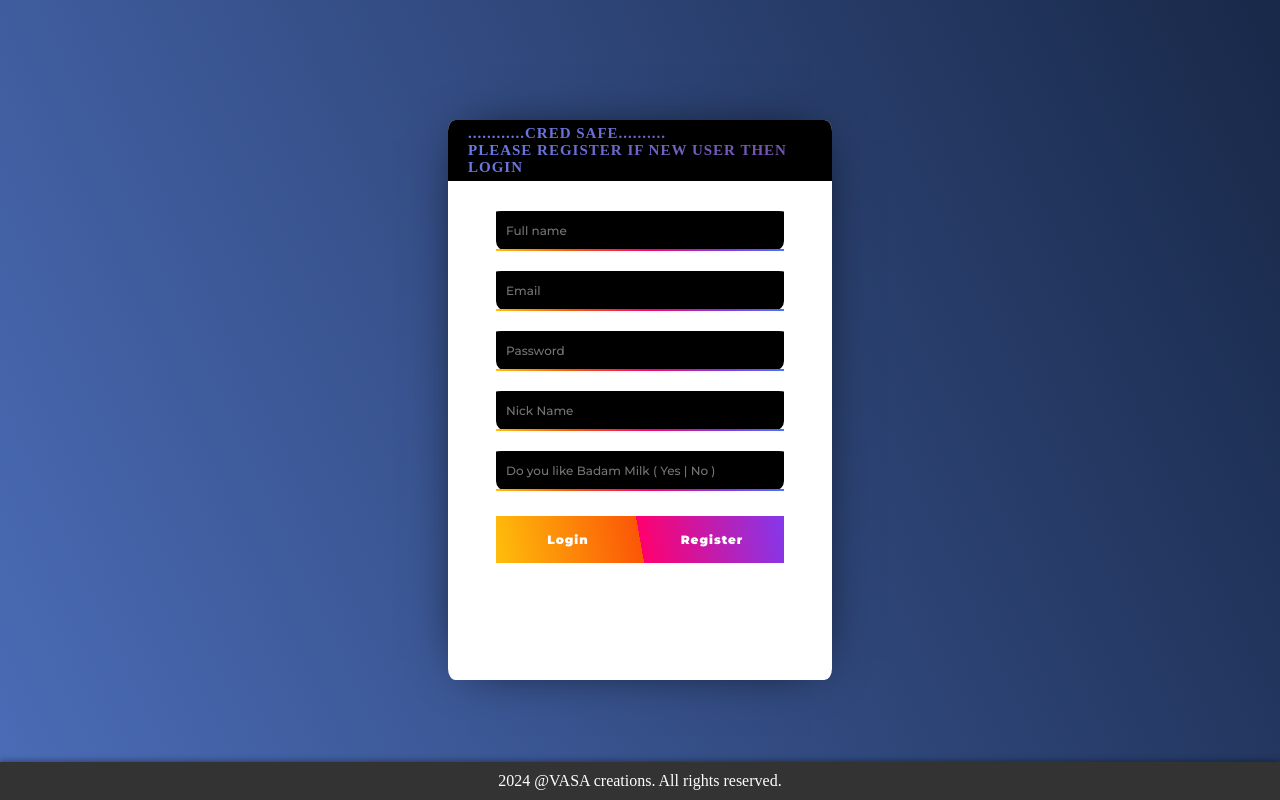
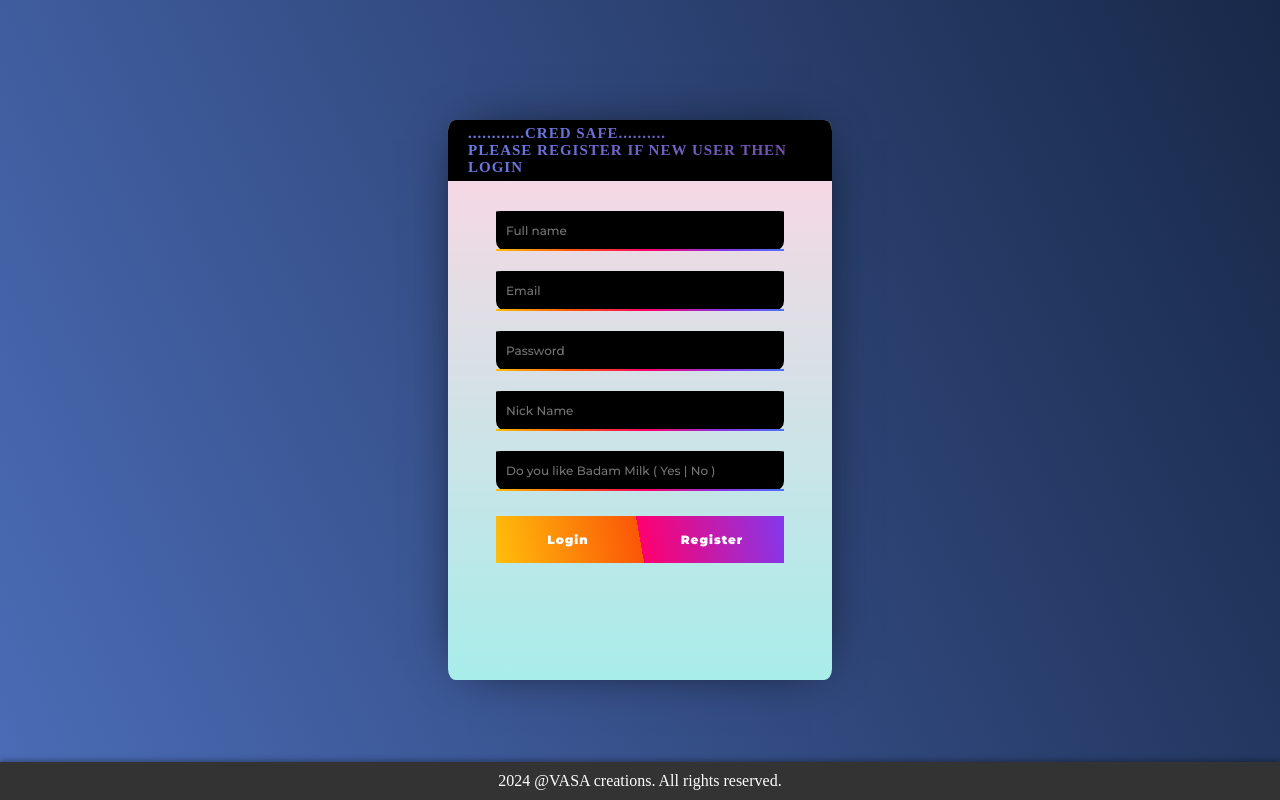
Before and after one commit to YASHWANTHGOWDAKS5/loginby_yashu, a plain HTML site: page index.html in a window 1280 px wide. Drawn offline with Linux system fonts and the light colour scheme; a web font is replaced by a local one.

Commit message:
Update styles.css

```diff
--- a/css/styles.css
+++ b/css/styles.css
@@ -36,7 +36,7 @@ footer {
     width: 100%;
     height: 100%;
 
-    background-color: #fff;
+   background-image: linear-gradient(to top, #a8edea 0%, #fed6e3 100%);
     box-shadow: 0 0 50px -20px #000;
     border-radius: 2%;
 
```
